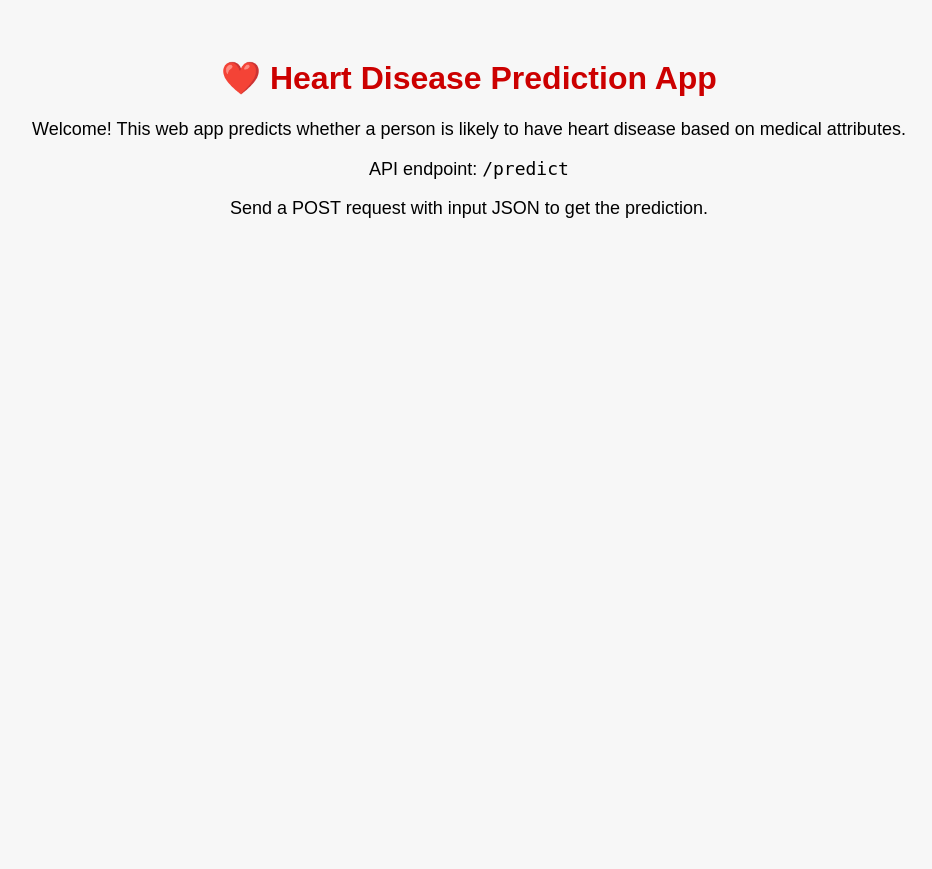
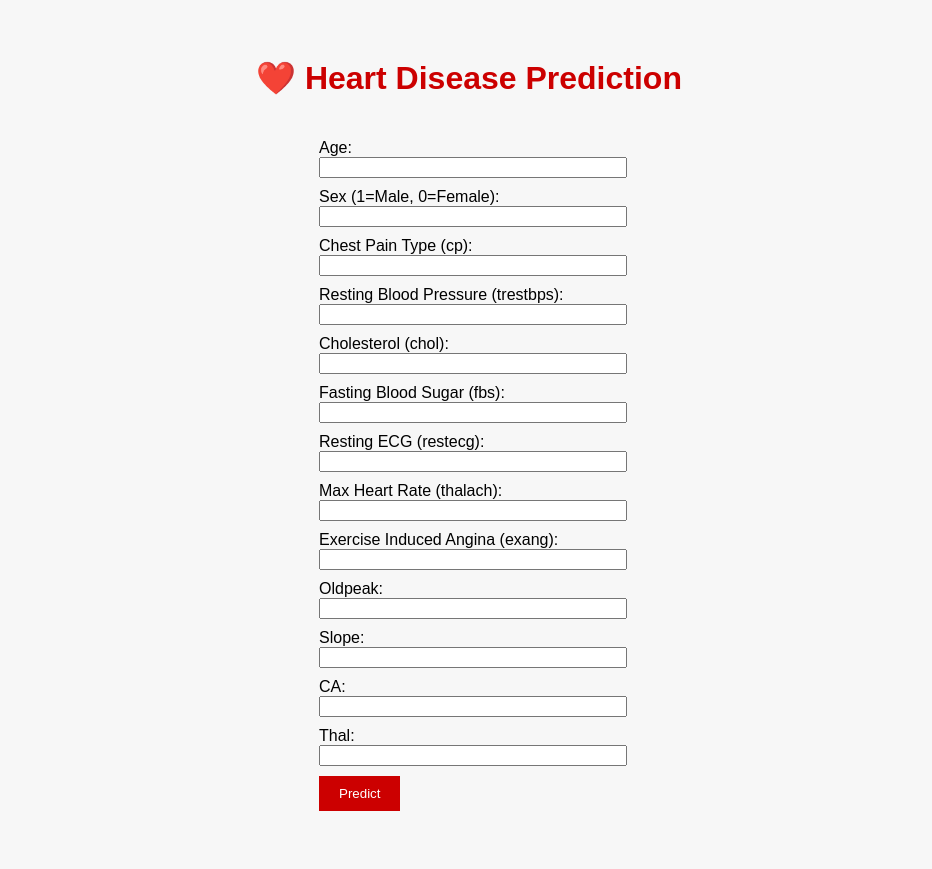
Before and after one commit to 1536117786/Heart-disease-, a Flask app: page / in a window 1280 px wide. Shown: the whole page, without its empty margins (171-1103 px from the left). Before the commit the page ends 218 px from the top, so only its background shows below. Run offline with Flask 3, Linux system fonts and the light colour scheme; parts of the project's set-up code (start-up, migrations or seed data) failed here and were passed over.

Commit message:
Updated index.html with form UI for web prediction

```diff
--- a/templates/index.html
+++ b/templates/index.html
@@ -5,22 +5,78 @@
     <style>
         body {
             font-family: Arial, sans-serif;
+            background-color: #f7f7f7;
             text-align: center;
             padding: 30px;
-            background: #f7f7f7;
         }
         h1 {
             color: #cc0000;
         }
-        p {
-            font-size: 18px;
+        form {
+            display: inline-block;
+            text-align: left;
+            margin-top: 20px;
+        }
+        label, input, select {
+            display: block;
+            margin-bottom: 10px;
+            width: 300px;
+        }
+        button {
+            background-color: #cc0000;
+            color: white;
+            padding: 10px 20px;
+            border: none;
+            cursor: pointer;
+        }
+        #result {
+            margin-top: 20px;
+            font-size: 20px;
+            color: green;
         }
     </style>
 </head>
 <body>
-    <h1>❤️ Heart Disease Prediction App</h1>
-    <p>Welcome! This web app predicts whether a person is likely to have heart disease based on medical attributes.</p>
-    <p>API endpoint: <code>/predict</code></p>
-    <p>Send a POST request with input JSON to get the prediction.</p>
+    <h1>❤️ Heart Disease Prediction</h1>
+    <form id="predictForm">
+        <label>Age: <input type="number" name="age" required></label>
+        <label>Sex (1=Male, 0=Female): <input type="number" name="sex" required></label>
+        <label>Chest Pain Type (cp): <input type="number" name="cp" required></label>
+        <label>Resting Blood Pressure (trestbps): <input type="number" name="trestbps" required></label>
+        <label>Cholesterol (chol): <input type="number" name="chol" required></label>
+        <label>Fasting Blood Sugar (fbs): <input type="number" name="fbs" required></label>
+        <label>Resting ECG (restecg): <input type="number" name="restecg" required></label>
+        <label>Max Heart Rate (thalach): <input type="number" name="thalach" required></label>
+        <label>Exercise Induced Angina (exang): <input type="number" name="exang" required></label>
+        <label>Oldpeak: <input type="number" step="0.1" name="oldpeak" required></label>
+        <label>Slope: <input type="number" name="slope" required></label>
+        <label>CA: <input type="number" name="ca" required></label>
+        <label>Thal: <input type="number" name="thal" required></label>
+
+        <button type="submit">Predict</button>
+    </form>
+
+    <div id="result"></div>
+
+    <script>
+        document.getElementById('predictForm').addEventListener('submit', async function(e) {
+            e.preventDefault();
+            const formData = new FormData(this);
+            const jsonData = {};
+            formData.forEach((value, key) => {
+                jsonData[key] = Number(value);
+            });
+
+            const response = await fetch('/predict', {
+                method: 'POST',
+                headers: { 'Content-Type': 'application/json' },
+                body: JSON.stringify(jsonData)
+            });
+
+            const result = await response.json();
+            document.getElementById('result').innerText =
+                result.prediction === 1 ? '🚨 High Risk of Heart Disease' : '✅ No Significant Risk Detected';
+        });
+    </script>
 </body>
 </html>
```
